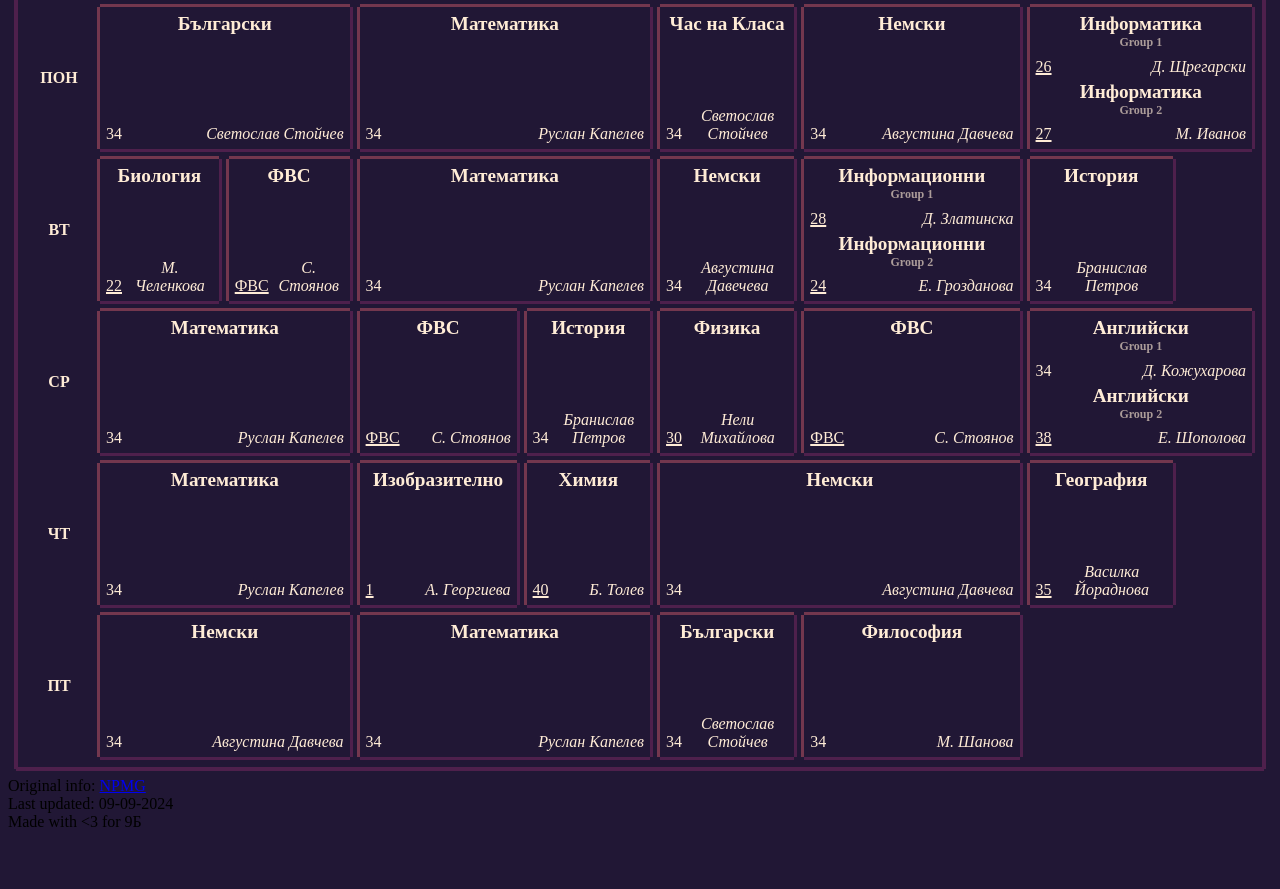
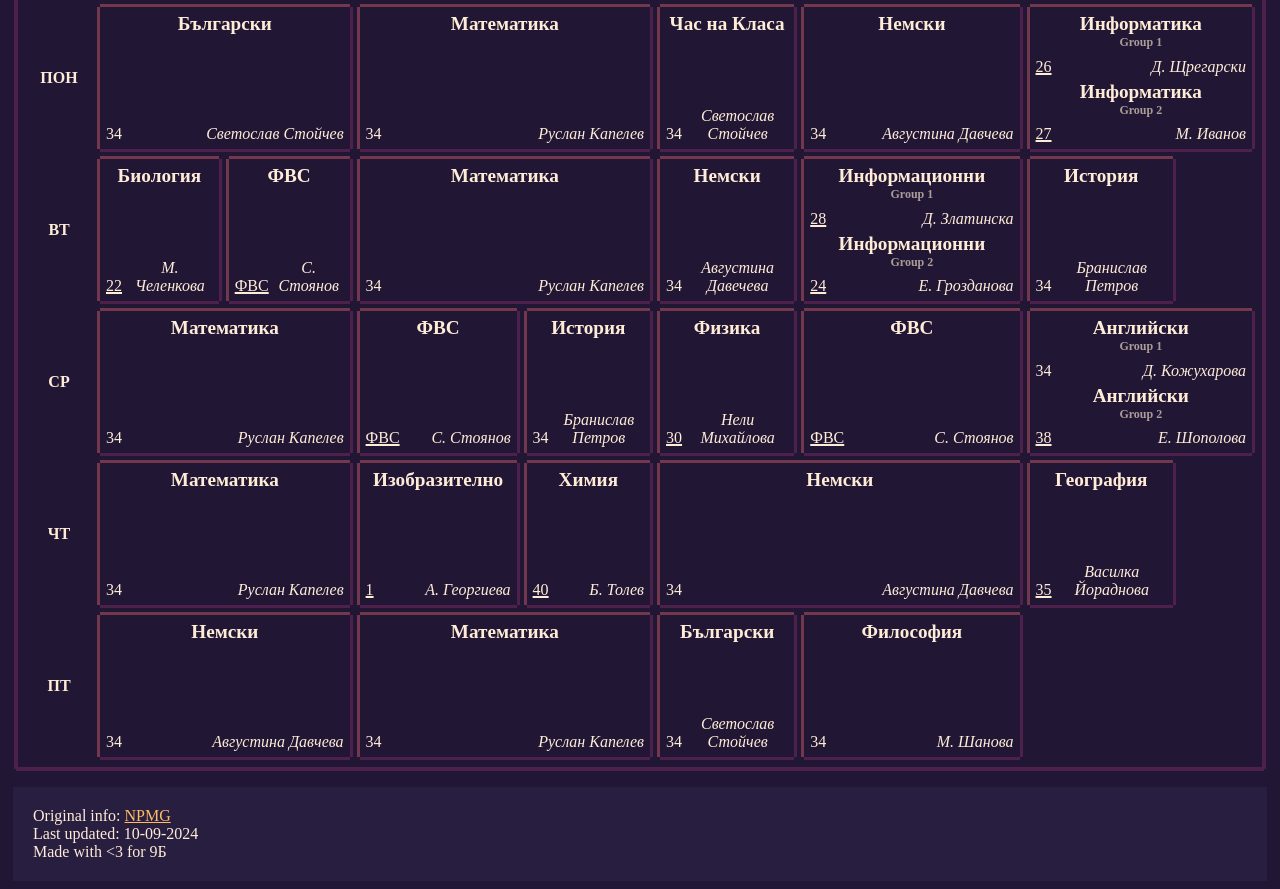
Before and after one commit to kupichka/programa, a plain HTML site: page Time Table.html in a window 1280 px wide. Shown: the part 142-1031 px from the top of the page. Before the commit the page ends 981 px from the top, so only its background shows below. Drawn offline with Linux system fonts and the light colour scheme.

Commit message:
Footer styling

```diff
--- a/Time Table.html
+++ b/Time Table.html
@@ -468,8 +468,10 @@
 	</table>
 </div>
 
-Original info: <a href="https://npmg.edupage.org/timetable/" target="_blank">NPMG</a><br>
-Last updated: 09-09-2024<br>
-Made with &lt;3 for 9Б
+<div class="footer">
+	Original info: <a href="https://npmg.edupage.org/timetable/" target="_blank">NPMG</a><br>
+	Last updated: 10-09-2024<br>
+	Made with &lt;3 for 9Б
+</div>
 </body>
 </html>
--- a/style.css
+++ b/style.css
@@ -40,6 +40,7 @@
 
 body {
   background-color:var(--article-background-color);
+  color: var(--content-text-color);
 }
 
 .time-table-container {
@@ -202,3 +203,18 @@ body {
  padding-bottom: 3px;
  font-size: 0.75rem;
 }
+
+a {
+    color: var(--content-link-color);
+}
+
+a:visited {
+    color: var(--content-visited-link-color);
+}
+
+.footer {
+    padding: 20px;
+    margin: 5px;
+    margin-top: 20px;
+    background-color: var(--article-lighter-background-color);
+}
```
